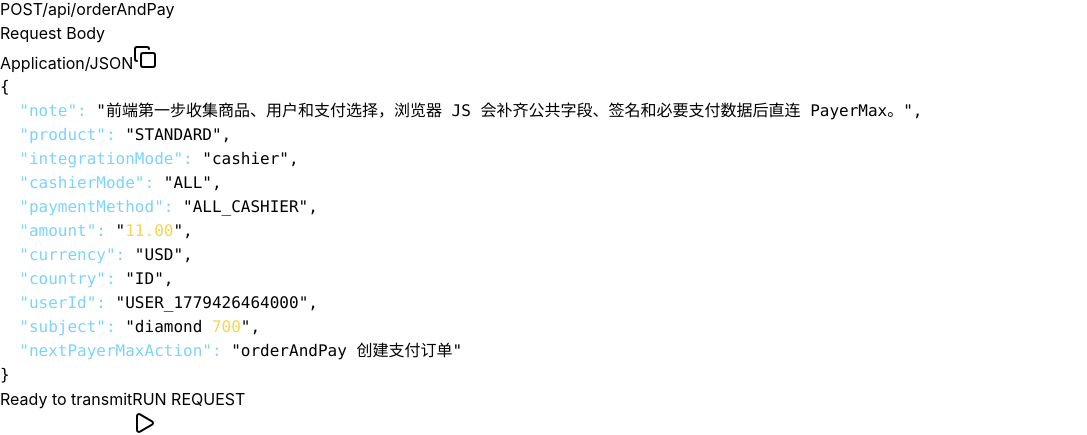
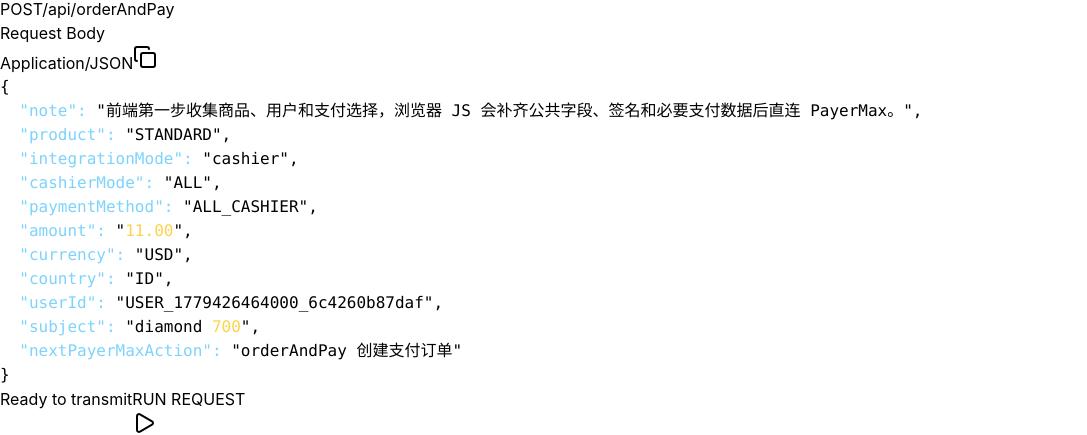
Before and after one commit to Larry1992Fei/PayDemo, a React (Vite) app in the folder frontend/: page / in a window 1280 px wide. Shown: the part 771-1206 px from the top of the page, without its empty margins (0-1087 px from the left). Built offline with nearby package versions, Linux system fonts and the light colour scheme.

Commit message:
Make demo user ids unique

```diff
--- a/frontend/src/contexts/ProductContext.tsx
+++ b/frontend/src/contexts/ProductContext.tsx
@@ -6,6 +6,7 @@
 import { buildStandardOrderRequest } from '@/config/standardRequestBuilder';
 import { postPayerMaxDemoApi } from '@/services/payermaxClient';
 import { showUiError } from '@/lib/uiFeedback';
+import { createDemoUserId } from '@/lib/demoIds';
 
 // 鈹€鈹€ 绫诲瀷瀹氫箟 鈹€鈹€鈹€鈹€鈹€鈹€鈹€鈹€鈹€鈹€鈹€鈹€鈹€鈹€鈹€鈹€鈹€鈹€鈹€鈹€鈹€鈹€鈹€鈹€鈹€鈹€鈹€鈹€鈹€鈹€鈹€鈹€鈹€鈹€鈹€鈹€鈹€鈹€鈹€鈹€鈹€鈹€鈹€鈹€鈹€鈹€鈹€鈹€鈹€鈹€鈹€鈹€鈹€鈹€鈹€鈹€鈹€鈹€鈹€鈹€鈹€鈹€鈹€鈹€鈹€鈹€
 export type ProductMode = 'STANDARD' | 'SUBSCRIPTION' | 'PAYMENT_LINK' | 'DISBURSEMENT';
@@ -172,7 +173,7 @@
   const currency = "USD";
   const country = "ID";
   const subject = "diamond 700";
-  const [userId] = useState(`USER_${Date.now()}`);
+  const [userId] = useState(() => createDemoUserId());
 
   // 鈹€鈹€ 鎸佷箙鍖栧悓姝?鈹€鈹€鈹€鈹€鈹€鈹€鈹€鈹€鈹€鈹€鈹€鈹€鈹€鈹€鈹€鈹€鈹€鈹€鈹€鈹€鈹€鈹€鈹€鈹€鈹€鈹€鈹€鈹€鈹€鈹€鈹€鈹€鈹€鈹€鈹€鈹€鈹€鈹€鈹€鈹€鈹€鈹€鈹€鈹€鈹€鈹€鈹€鈹€鈹€鈹€鈹€鈹€鈹€鈹€鈹€鈹€鈹€鈹€鈹€鈹€鈹€鈹€鈹€鈹€
   useEffect(() => {
@@ -558,7 +559,7 @@
         currency,
         country,
         subject,
-        userId: "USER_" + Date.now(),
+        userId: createDemoUserId(),
         integrationMode,
         cashierMode,
         paymentMethod: effectivePaymentMethod,
--- a/frontend/src/contexts/SubscriptionContext.tsx
+++ b/frontend/src/contexts/SubscriptionContext.tsx
@@ -6,6 +6,7 @@
 import { getStepsForSubMode } from '@/config/subscriptionSteps';
 import { postPayerMaxDemoApi } from '@/services/payermaxClient';
 import { DEMO_MIT_MANAGEMENT_URL } from '@/config/payermaxDemoUrls';
+import { createDemoUserId } from '@/lib/demoIds';
 import { showUiWarning } from '@/lib/uiFeedback';
 
 // 鈹€鈹€鈹€ Context 鎺ュ彛 鈹€鈹€鈹€鈹€鈹€鈹€鈹€鈹€鈹€鈹€鈹€鈹€鈹€鈹€鈹€鈹€鈹€鈹€鈹€鈹€鈹€鈹€鈹€鈹€鈹€鈹€鈹€鈹€鈹€鈹€鈹€鈹€鈹€鈹€鈹€鈹€鈹€鈹€鈹€鈹€鈹€鈹€鈹€鈹€鈹€鈹€鈹€鈹€鈹€鈹€鈹€鈹€鈹€鈹€鈹€鈹€鈹€鈹€鈹€鈹€鈹€
@@ -173,11 +174,11 @@
       const stored = JSON.parse(sessionStorage.getItem('subscription.formParams') || 'null');
       const nextParams = stored ? { ...DEFAULT_FORM_PARAMS, ...stored } : { ...DEFAULT_FORM_PARAMS };
       if (!nextParams.merchantUserId || nextParams.merchantUserId === 'test1111111') {
-        nextParams.merchantUserId = `USER_${Date.now()}`;
+        nextParams.merchantUserId = createDemoUserId();
       }
       return nextParams;
     } catch {
-      return { ...DEFAULT_FORM_PARAMS, merchantUserId: `USER_${Date.now()}` };
+      return { ...DEFAULT_FORM_PARAMS, merchantUserId: createDemoUserId() };
     }
   });
   const [currentStepIndex, setCurrentStepIndex] = useState(() => Number(sessionStorage.getItem('subscription.currentStepIndex') || 0));
@@ -218,7 +219,7 @@
   const [mandateBindOrderNo, setMandateBindOrderNo] = useState<string | null>(sessionStorage.getItem('subscription.mandateBindOrderNo'));
   const [mandateTargetOrg, setMandateTargetOrg] = useState<string | null>(sessionStorage.getItem('subscription.mandateTargetOrg'));
   const [mandatePaymentMethod, setMandatePaymentMethod] = useState<string | null>(sessionStorage.getItem('subscription.mandatePaymentMethod'));
-  const [subscriptionUserId, setSubscriptionUserId] = useState(sessionStorage.getItem('subscription.subscriptionUserId') || `USER_${Date.now()}`);
+  const [subscriptionUserId, setSubscriptionUserId] = useState(sessionStorage.getItem('subscription.subscriptionUserId') || createDemoUserId());
 
   const flash = useCallback(() => setTriggerFlash(n => n + 1), []);
 
@@ -306,7 +307,7 @@
     setMandateBindOrderNo(null);
     setMandateTargetOrg(null);
     setMandatePaymentMethod(null);
-    setSubscriptionUserId(`USER_${Date.now()}`);
+    setSubscriptionUserId(createDemoUserId());
     [
       'subscription.subscriptionNo',
       'subscription.activationRedirectUrl',
@@ -468,7 +469,7 @@
 
   const reset = useCallback(() => {
     setCurrentStepIndex(0);
-    setFormParams({ ...DEFAULT_FORM_PARAMS, merchantUserId: `USER_${Date.now()}` });
+    setFormParams({ ...DEFAULT_FORM_PARAMS, merchantUserId: createDemoUserId() });
     setSubscriptionNo(null);
     setActivationRedirectUrl(null);
     setLastApiResponse(null);
@@ -485,7 +486,7 @@
     setMandateBindOrderNo(null);
     setMandateTargetOrg(null);
     setMandatePaymentMethod(null);
-    setSubscriptionUserId(`USER_${Date.now()}`);
+    setSubscriptionUserId(createDemoUserId());
     [
       'subscription.subscriptionNo',
       'subscription.activationRedirectUrl',
--- /dev/null
+++ b/frontend/src/lib/demoIds.ts
@@ -0,0 +1,13 @@
+function randomSegment() {
+  if (typeof crypto !== 'undefined' && crypto.getRandomValues) {
+    const bytes = new Uint8Array(6);
+    crypto.getRandomValues(bytes);
+    return Array.from(bytes, (byte) => byte.toString(16).padStart(2, '0')).join('');
+  }
+
+  return Math.random().toString(36).slice(2, 10);
+}
+
+export function createDemoUserId() {
+  return `USER_${Date.now()}_${randomSegment()}`;
+}
--- a/frontend/src/services/payermaxClient.ts
+++ b/frontend/src/services/payermaxClient.ts
@@ -1,5 +1,6 @@
 import { DEMO_FRONT_CALLBACK_URL, DEMO_MIT_MANAGEMENT_URL, DEMO_NOTIFY_URL } from '@/config/payermaxDemoUrls';
 import { buildFirstPeriodStartDate, buildSubscriptionPlan, normalizeApmSubscriptionParams, normalizeFullCashierSubscriptionParams } from '@/types/subscription';
+import { createDemoUserId } from '@/lib/demoIds';
 
 const APP_ID = '67eff2f3b29a4ecf9576321185dbf658';
 const MERCHANT_NO = 'SDP01010114048893';
@@ -367,7 +368,7 @@
     currency: finalCurrency,
     ...(!omitCountry ? { country: req.country || 'ID' } : {}),
     subject: req.subject || (subscriptionMode ? '订阅激活支付' : 'Demo Payment'),
-    userId: req.userId || `USER_${Date.now()}`,
+    userId: req.userId || createDemoUserId(),
     reference: req.reference || 'CustomRef',
     frontCallbackUrl: FRONT_CALLBACK_URL,
     notifyUrl: NOTIFY_URL,
@@ -518,7 +519,7 @@
         country: body.country,
         currency: body.currency,
         totalAmount: body.amount,
-        userId: body.userId || `USER_${Date.now()}`,
+        userId: body.userId || createDemoUserId(),
         componentList: body.componentList || ['CARD', 'APPLEPAY', 'GOOGLEPAY'],
         ...(body.mitType ? { mitType: body.mitType } : {}),
         ...(body.targetOrg ? { targetOrg: body.targetOrg } : {}),
@@ -542,7 +543,7 @@
         description: body.description || 'PayerMax demo payment link',
         linkDescription: body.linkDescription || 'Demo link created by API',
         userInfo: {
-          userId: body.userInfo?.userId || `USER_${Date.now()}`,
+          userId: body.userInfo?.userId || createDemoUserId(),
           username: body.userInfo?.username || 'Demo Buyer',
         },
         goodsDetails: body.goodsDetails?.length ? body.goodsDetails : [
--- a/frontend/src/types/subscription.ts
+++ b/frontend/src/types/subscription.ts
@@ -4,6 +4,8 @@
  */
 
 // ─── 业务模式（订阅内三种子线路）───────────────────────────────────────────
+import { createDemoUserId } from '@/lib/demoIds';
+
 export type SubMode = 'payermax' | 'merchant' | 'nonperiodic';
 
 export const SUB_MODE_CONFIG: Record<SubMode, { name: string; desc: string }> = {
@@ -90,7 +92,7 @@
   trialPeriodCountCombo: '1', trialPeriodAmountCombo: '200',
   description: 'PMMAX周期首期扣款。',
   bindType: 'zero', merchantAmount: '2000', merchantCurrency: 'KRW',
-  merchantSubject: '代扣标题', merchantUserId: `USER_${Date.now()}`,
+  merchantSubject: '代扣标题', merchantUserId: createDemoUserId(),
   npAmount: '100', npCurrency: 'KRW',
 };
 
```
